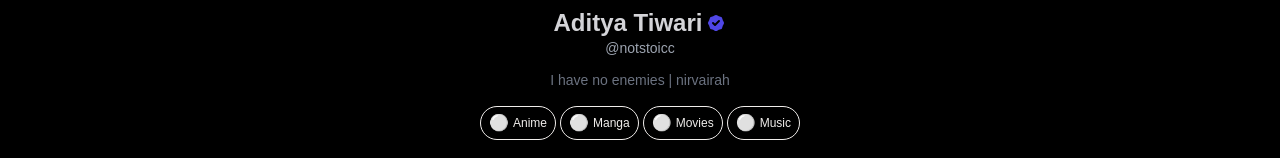
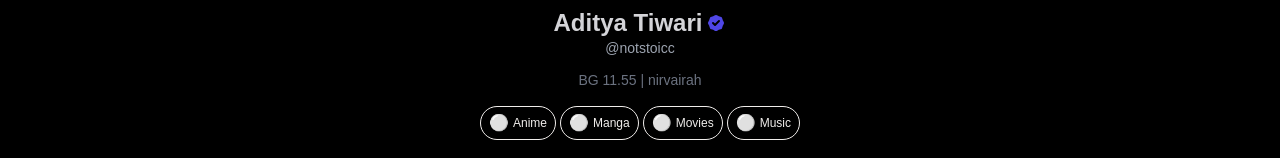
Before and after one commit to notstoicc/v2, a Next.js app: page / in a window 1280 px wide. Shown: the part 279-437 px from the top of the page. Built offline with nearby package versions, Linux system fonts and the light colour scheme; no server answers.

Commit message:
Update index.tsx

```diff
--- a/pages/index.tsx
+++ b/pages/index.tsx
@@ -4,7 +4,7 @@ import Banners from "../components/Banner";
 
 const name = "Aditya Tiwari";
 const belowLink = "@notstoicc"
-const bio = "I have no enemies | nirvairah"
+const bio = "BG 11.55 | nirvairah"
 
 const twitter = "https://twitter.com/mangaphilous";
 const instagram = "https://instagram.com/mangaphilous";
```
